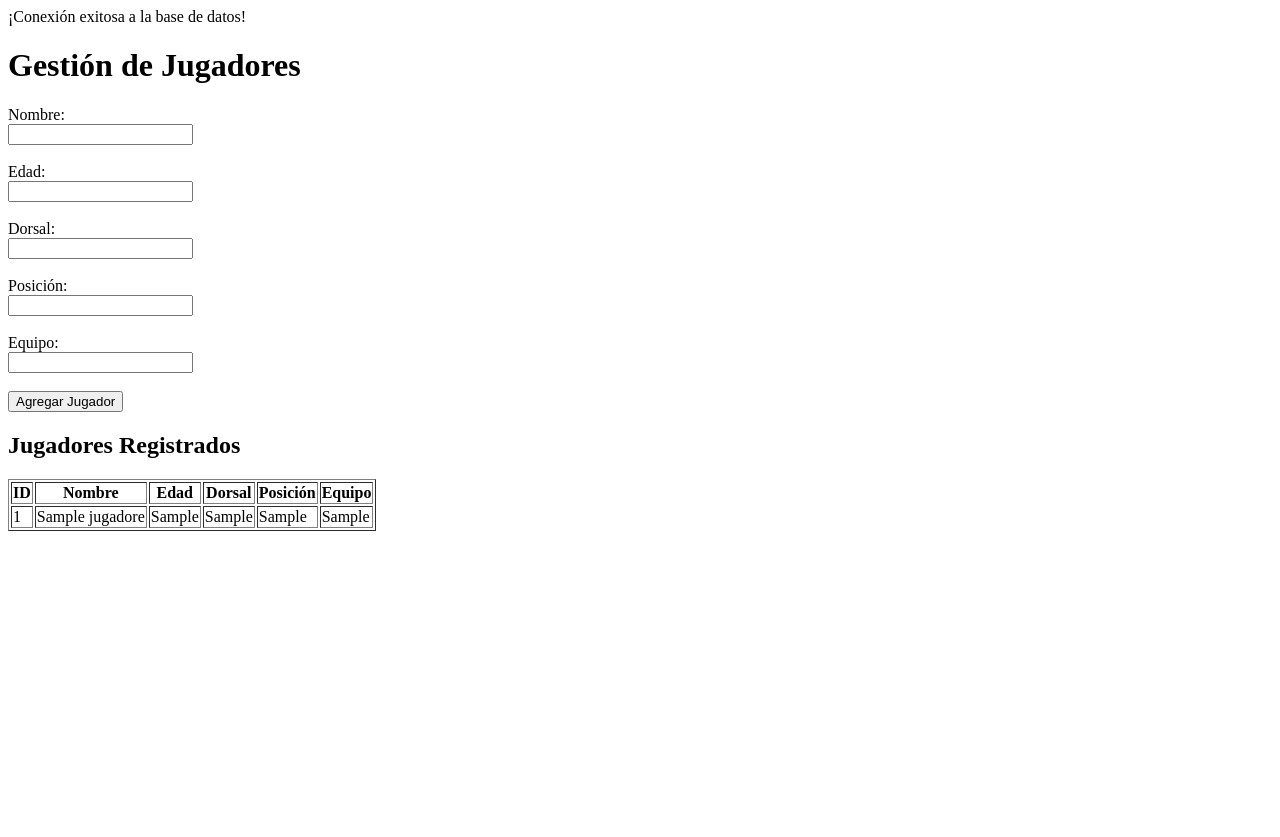
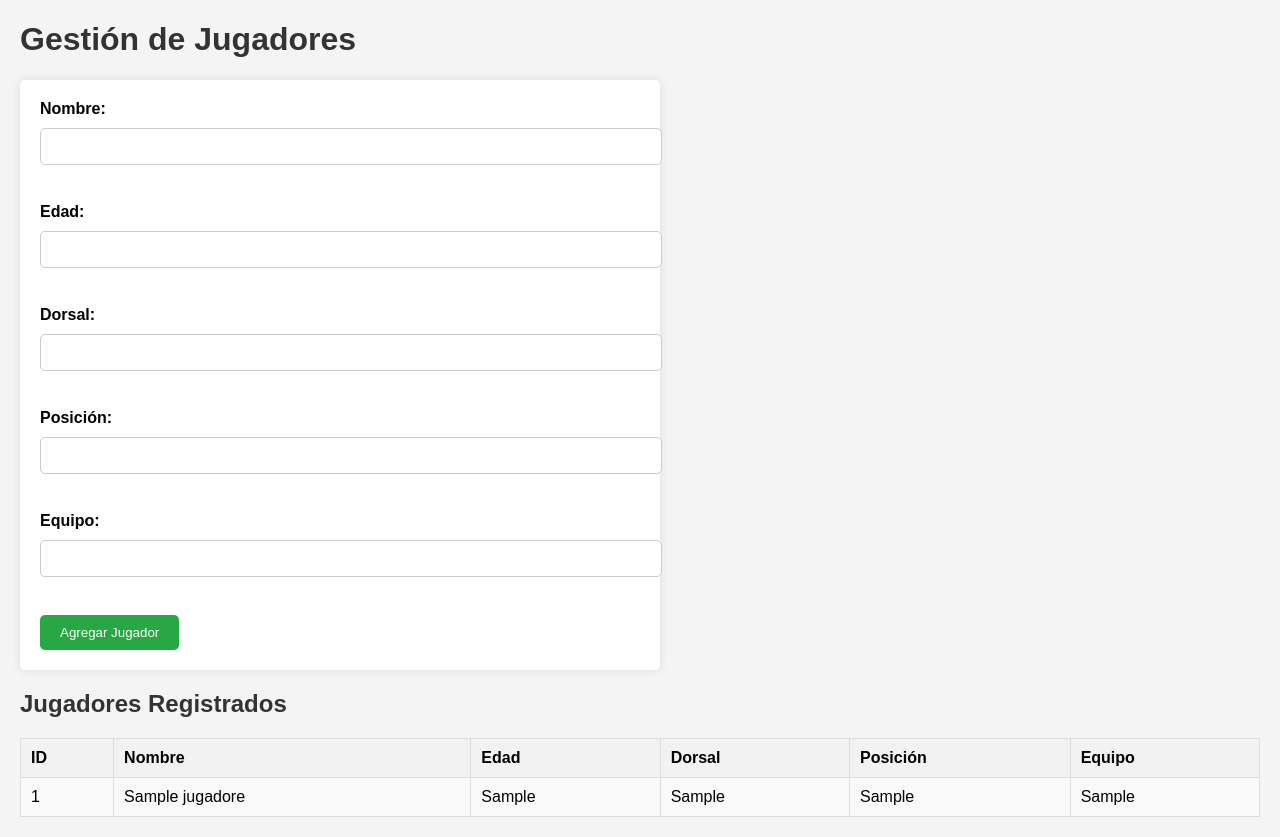
Before and after one commit to JonatanBadillo/Website-Development, a PHP site: page / in a window 1280 px wide. Before the commit the page ends 531 px from the top, so only its background shows below. Run offline with PHP 8.4, Linux system fonts and the light colour scheme; tables that the repository leaves empty or names only in its code hold one stand-in row (values such as "Sample post").

Commit message:
feat: Agregar funcionalidad de inserción de datos y conexión a la base de datos en index.php

```diff
--- a/Servidor Web PHP/index.php
+++ b/Servidor Web PHP/index.php
@@ -1,64 +1,146 @@
 <?php
-// mostrar errores
+// mostrar errores en pantalla
 ini_set('display_errors', 1); // mostrar errores en pantalla
 ini_set('display_startup_errors', 1); // mostrar errores de inicio
-error_reporting(E_ALL);     // mostrar todos los errores
+error_reporting(E_ALL); // mostrar todos los errores
 
 // configuración de la base de datos
 $servername = "127.0.0.1";
 $username = "root";
 $password = "";
 $dbname = "my_db";
+// crear conexión
+$connection = new mysqli($servername, $username, $password, $dbname);
 
-// crando conexión
-$conection = new mysqli($servername, $username, $password, $dbname);
-
-// verificando la conexión
-if ($conection->connect_error) {
-    die("Conexión fallida: " . $conection->connect_error);
+// verificar la conexión
+if ($connection->connect_error) {
+    die("Conexión fallida: " . $connection->connect_error);
 }
-echo "¡Conexión exitosa a la base de datos!<br>";
 
 
 
-
-// para insertar datos
-// obtener datos del formulario
-if ($_SERVER["REQUEST_METHOD"] == "POST") {
-    $nombre = $_POST['nombre'];
-    $edad = $_POST['edad'];
-    $dorsal = $_POST['dorsal'];
-    $posicion = $_POST['posicion'];
-    $equipo = $_POST['equipo'];
+// manejo para agregar jugadores
+// Verificar si se envió el formulario y si los campos no están vacíos
+if ($_SERVER["REQUEST_METHOD"] == "POST" && !empty($_POST['nombre']) && !empty($_POST['edad']) && !empty($_POST['dorsal']) && !empty($_POST['posicion']) && !empty($_POST['equipo'])) {
+    $nombre = $connection->real_escape_string($_POST['nombre']);
+    $edad = $connection->real_escape_string($_POST['edad']);
+    $dorsal = $connection->real_escape_string($_POST['dorsal']);
+    $posicion = $connection->real_escape_string($_POST['posicion']);
+    $equipo = $connection->real_escape_string($_POST['equipo']);
 
     // insertar datos en la base de datos
     $sql = "INSERT INTO jugadores (nombre, edad, dorsal, posicion, equipo)
             VALUES ('$nombre', $edad, $dorsal, '$posicion', '$equipo')";
 
     // verificar si se insertaron los datos
-    if ($conection->query($sql) === TRUE) {
-        echo "Nuevo jugador agregado con éxito<br>";
+    if ($connection->query($sql) === TRUE) {
+        echo "<p class='success'>Nuevo jugador agregado con éxito</p>";
     } else {
-        echo "Error: " . $sql . "<br>" . $conn->error;
+        echo "<p class='error'>Error: " . $sql . "<br>" . $connection->error . "</p>";
     }
+
+    // redirigir para evitar reenvío del formulario
+    header("Location: " . $_SERVER['PHP_SELF']);
+    exit();
 }
 
 // obtener datos de la base de datos
 $sql = "SELECT * FROM jugadores";
-$result = $conection->query($sql);
-
-
+$result = $connection->query($sql);
 ?>
 
-
-
-<!-- formulario HTML -->
+<!-- Formulario HTML -->
 <!DOCTYPE html>
 <html lang="es">
 <head>
     <meta charset="UTF-8">
     <meta name="viewport" content="width=device-width, initial-scale=1.0">
     <title>Gestión de Jugadores</title>
+    <style>
+        /* Estilos CSS */
+        body {
+            font-family: Arial, sans-serif;
+            margin: 20px;
+            background-color: #f4f4f4;
+        }
+
+        h1, h2 {
+            color: #333;
+        }
+        /* Estilos del formulario */
+        form {
+            background-color: #fff;
+            padding: 20px;
+            border-radius: 5px;
+            box-shadow: 0 0 10px rgba(0, 0, 0, 0.1);
+            max-width: 600px;
+            margin-bottom: 20px;
+        }
+
+        label {
+            font-weight: bold;
+        }
+
+        input[type="text"],
+        input[type="number"] {
+            width: 100%;
+            padding: 10px;
+            margin: 10px 0 20px 0;
+            border: 1px solid #ccc;
+            border-radius: 5px;
+        }
+
+        input[type="submit"] {
+            background-color: #28a745;
+            color: #fff;
+            padding: 10px 20px;
+            border: none;
+            border-radius: 5px;
+            cursor: pointer;
+        }
+
+        input[type="submit"]:hover {
+            background-color: #218838;
+        }
+
+        /* Estilos de la tabla */
+        table {
+            width: 100%;
+            border-collapse: collapse;
+            margin-bottom: 20px;
+        }
+
+        table, th, td {
+            border: 1px solid #ddd;
+        }
+
+        th, td {
+            padding: 10px;
+            text-align: left;
+        }
+
+        th {
+            background-color: #f2f2f2;
+        }
+
+        tr:nth-child(even) {
+            background-color: #f9f9f9;
+        }
+
+        tr:hover {
+            background-color: #f1f1f1;
+        }
+
+        .success {
+            color: #28a745;
+            font-weight: bold;
+        }
+        /*  Estilos de error */
+        .error {
+            color: #dc3545;
+            font-weight: bold;
+        }
+    </style>
 </head>
 <body>
     <!-- formulario para agregar jugadores -->
@@ -79,13 +161,12 @@ $result = $conection->query($sql);
         <label for="equipo">Equipo:</label><br>
         <input type="text" id="equipo" name="equipo" required><br><br>
 
-
         <input type="submit" value="Agregar Jugador">
     </form>
 
-    <!-- tabla para mostrar los jugadores registrados en la db -->
+    <!-- tabla para mostrar los jugadores registrados en la DB -->
     <h2>Jugadores Registrados</h2>
-    <table border="1">
+    <table>
         <tr>
             <th>ID</th>
             <th>Nombre</th>
@@ -97,9 +178,8 @@ $result = $conection->query($sql);
         <?php
         // verificar si hay jugadores registrados
         if ($result->num_rows > 0) {
-            // mostrar los jugadores en cada fila
+            // mostrar los jugadores en cada fila , mientras haya jugadores
             while($row = $result->fetch_assoc()) {
-                // mostrar los datos de cada jugador
                 echo "<tr>";
                 echo "<td>" . $row["id"] . "</td>";
                 echo "<td>" . $row["nombre"] . "</td>";
@@ -117,8 +197,8 @@ $result = $conection->query($sql);
     </table>
 
     <?php
-    /// Cerrar la conexión
-    $conection->close();
+    // cerrar la conexión
+    $connection->close();
     ?>
 </body>
 </html>
```
